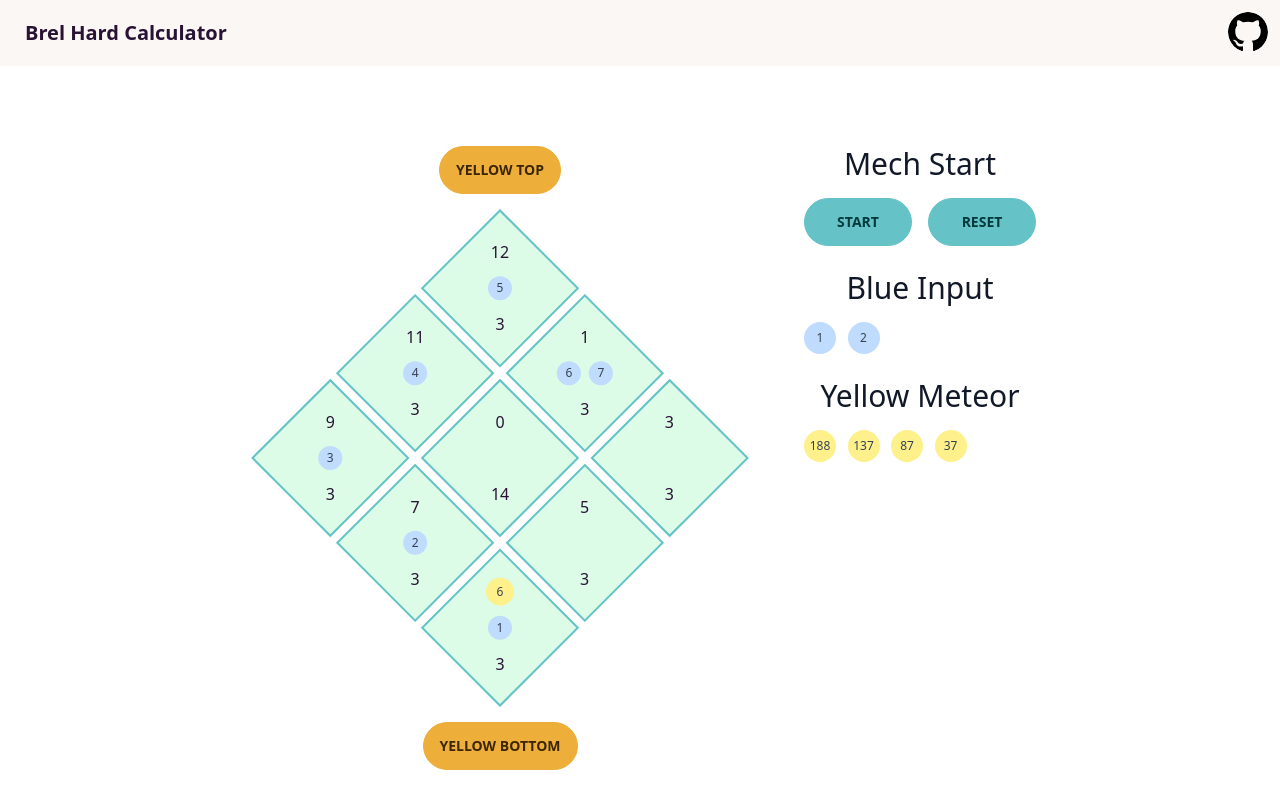
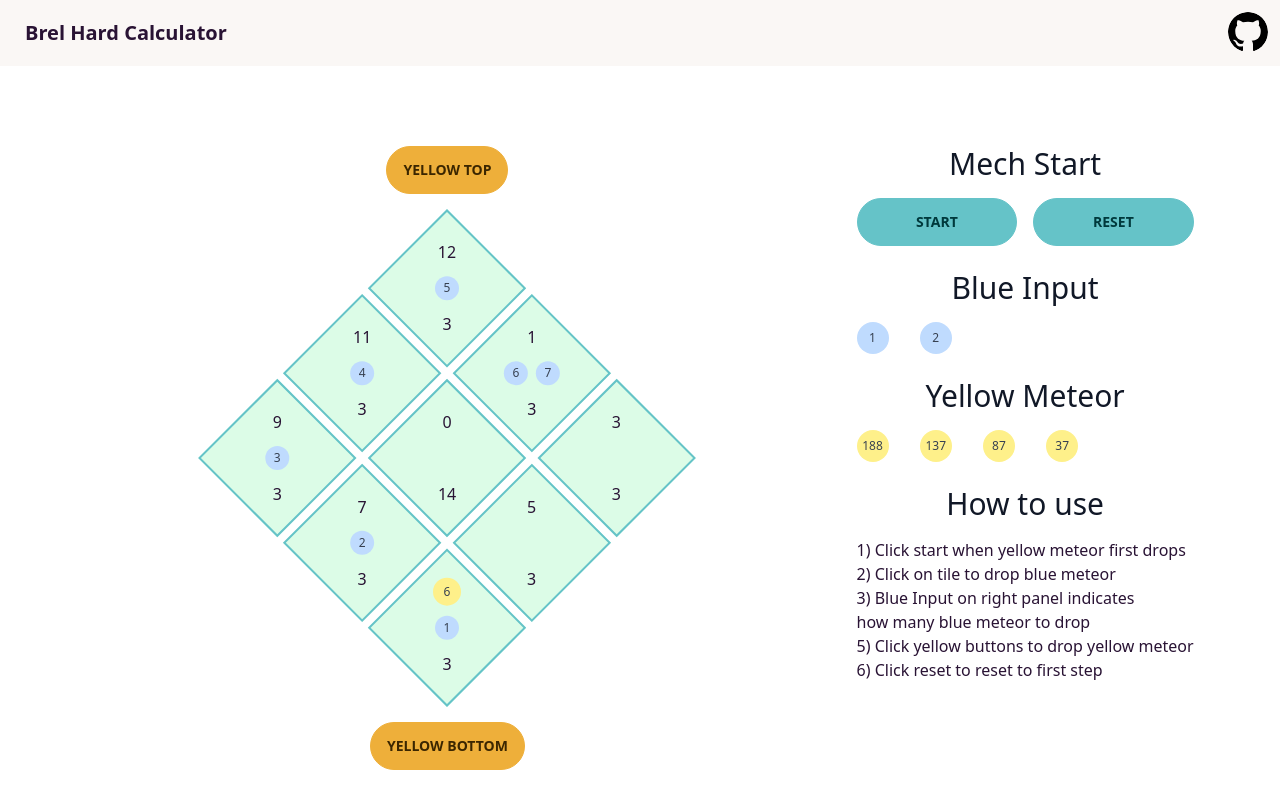
Before and after one commit to coupacoupa/loa-brel-hard-g6, a React (Vite) app: page / in a window 1280 px wide. Built offline with nearby package versions, Linux system fonts and the light colour scheme.

Commit message:
doc: add how to use section

```diff
--- a/src/App.tsx
+++ b/src/App.tsx
@@ -97,6 +97,21 @@ function App() {
                 />
               ))}
             </div>
+            <h1 className="mb-4 mt-6 text-center text-base font-medium text-gray-900 sm:text-3xl">
+              How to use
+            </h1>
+            <div>
+              <ol>
+                <li>1) Click start when yellow meteor first drops</li>
+                <li>2) Click on tile to drop blue meteor</li>
+                <li>
+                  3) Blue Input on right panel indicates <br />
+                  how many blue meteor to drop
+                </li>
+                <li>5) Click yellow buttons to drop yellow meteor</li>
+                <li>6) Click reset to reset to first step</li>
+              </ol>
+            </div>
           </div>
         </div>
       </div>
```
